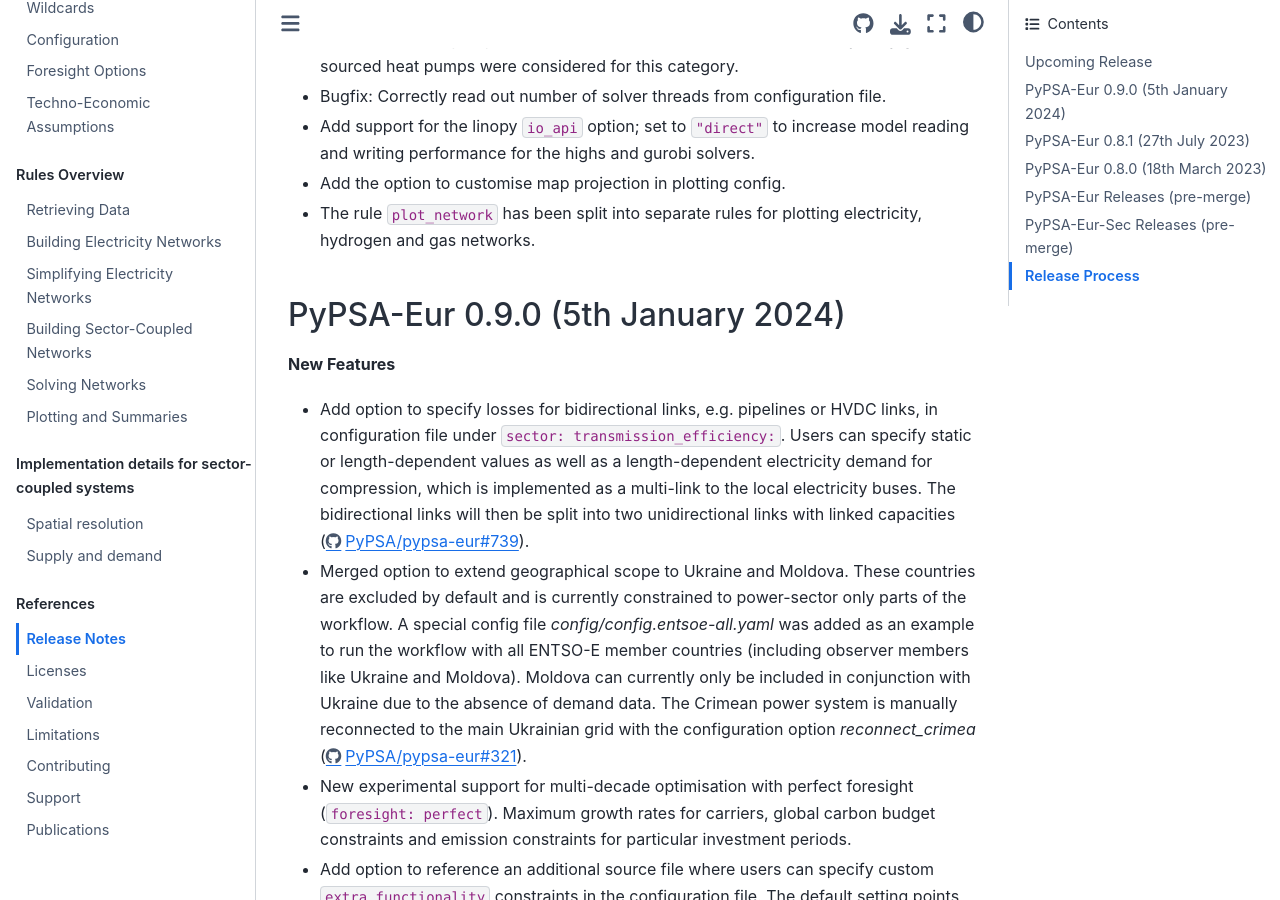
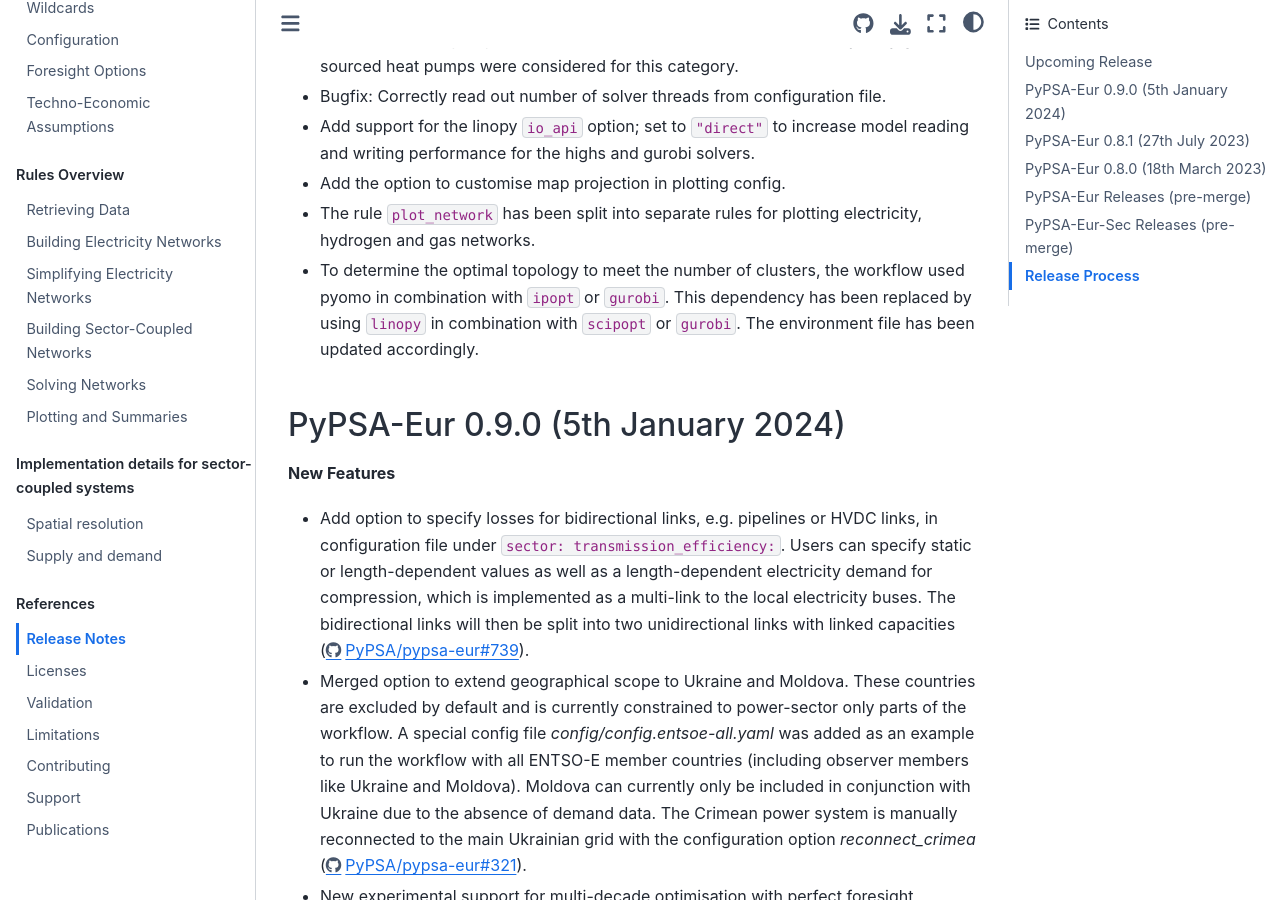
Before and after one commit to open-energy-transition/clean-firm-techs-eu, a Sphinx documentation site: the page built from doc/release_notes.rst, in a window 1280 px wide and 900 px high, scrolled down 958 px. Built offline with Sphinx 7.4.7 and the Sphinx Book theme 1.1.4, drawn with Linux system fonts in a browser that asks for light colours.

Commit message:
update release notes

```diff
--- a/doc/release_notes.rst
+++ b/doc/release_notes.rst
@@ -59,6 +59,8 @@ Upcoming Release
 
 * The rule ``plot_network`` has been split into separate rules for plotting
   electricity, hydrogen and gas networks.
+
+* To determine the optimal topology to meet the number of clusters, the workflow used pyomo in combination with ``ipopt`` or ``gurobi``. This dependency has been replaced by using ``linopy`` in combination with ``scipopt`` or ``gurobi``. The environment file has been updated accordingly.
 
 
 PyPSA-Eur 0.9.0 (5th January 2024)
```
